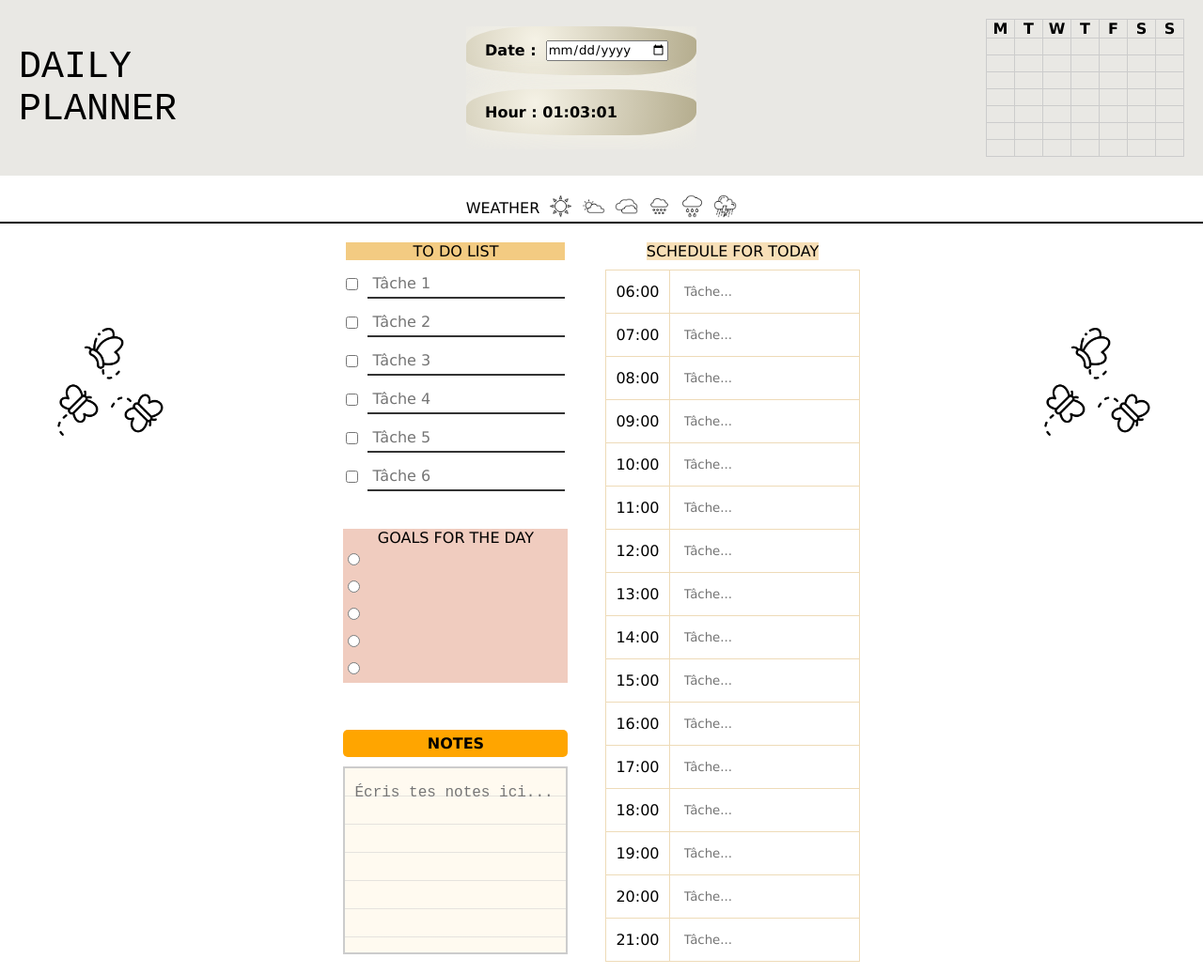
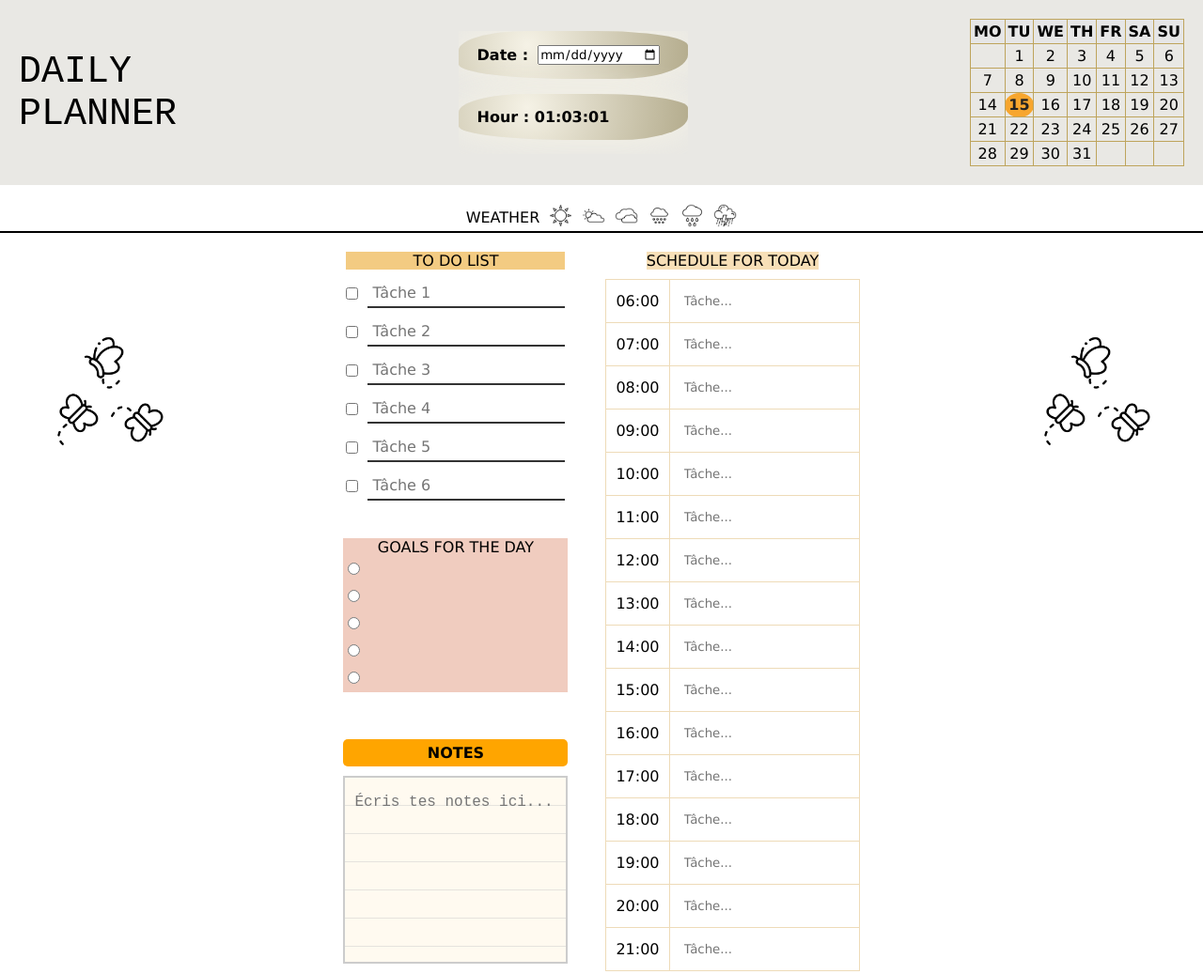
Before and after one commit to Yan739/Daily-Planner, a plain HTML site: page index.html in a window 1280 px wide. Shown: the whole page at 94% size. Drawn offline with Linux system fonts and the light colour scheme.

Commit message:
feat: set calendar

```diff
--- a/index.html
+++ b/index.html
@@ -19,86 +19,7 @@
         <div class="date-time" id="time">Hour : 00:00:00</div>
       </div>
 
-      <div class="calendar">
-        <table class="calendar-table">
-          <thead>
-            <tr>
-              <th>M</th>
-              <th>T</th>
-              <th>W</th>
-              <th>T</th>
-              <th>F</th>
-              <th>S</th>
-              <th>S</th>
-            </tr>
-          </thead>
-          <tbody>
-            <tr>
-              <td></td>
-              <td></td>
-              <td></td>
-              <td></td>
-              <td></td>
-              <td></td>
-              <td></td>
-            </tr>
-            <tr>
-              <td></td>
-              <td></td>
-              <td></td>
-              <td></td>
-              <td></td>
-              <td></td>
-              <td></td>
-            </tr>
-            <tr>
-              <td></td>
-              <td></td>
-              <td></td>
-              <td></td>
-              <td></td>
-              <td></td>
-              <td></td>
-            </tr>
-            <tr>
-              <td></td>
-              <td></td>
-              <td></td>
-              <td></td>
-              <td></td>
-              <td></td>
-              <td></td>
-            </tr>
-            <tr>
-              <td></td>
-              <td></td>
-              <td></td>
-              <td></td>
-              <td></td>
-              <td></td>
-              <td></td>
-            </tr>
-            <tr>
-              <td></td>
-              <td></td>
-              <td></td>
-              <td></td>
-              <td></td>
-              <td></td>
-              <td></td>
-            </tr>
-            <tr>
-              <td></td>
-              <td></td>
-              <td></td>
-              <td></td>
-              <td></td>
-              <td></td>
-              <td></td>
-            </tr>
-          </tbody>
-        </table>
-      </div>
+      <div id="calendar"></div>
     </header>
 
     <div class="weather">
--- a/script.js
+++ b/script.js
@@ -10,3 +10,58 @@ const showTime = () => {
 };
 showTime();
 setInterval(showTime, 1000);
+
+const createCalendar = (elem, year, month) => {
+  let mon = month - 1;
+  let d = new Date(year, mon);
+
+  let table =
+    "<table><tr><th>MO</th><th>TU</th><th>WE</th><th>TH</th><th>FR</th><th>SA</th><th>SU</th></tr><tr>";
+
+  for (let i = 0; i < getDay(d); i++) {
+    table += "<td></td>";
+  }
+
+  const today = new Date();
+  while (d.getMonth() == mon) {
+    let isToday =
+      d.getDate() === today.getDate() &&
+      d.getMonth() === today.getMonth() &&
+      d.getFullYear() === today.getFullYear();
+    if (isToday) {
+      table += `<td class="today">${d.getDate()}</td>`;
+    } else {
+      table += `<td>${d.getDate()}</td>`;
+    }
+
+    if (getDay(d) % 7 == 6) {
+      table += "</tr><tr>";
+    }
+
+    d.setDate(d.getDate() + 1);
+  }
+
+  if (getDay(d) != 0) {
+    for (let i = getDay(d); i < 7; i++) {
+      table += "<td></td>";
+    }
+  }
+
+  table += "</tr></table>";
+
+  elem.innerHTML = table;
+};
+
+const getDay = (date) => {
+  let day = date.getDay();
+  if (day == 0) day = 7;
+  return day - 1;
+};
+
+const calendarElem = document.getElementById("calendar");
+if (calendarElem) {
+  now = new Date();
+  createCalendar(calendarElem, now.getFullYear(), now.getMonth() + 1);
+} else {
+  console.error("Calendar element not found");
+}
--- a/style.css
+++ b/style.css
@@ -1,3 +1,10 @@
+/* Highlight today's date in the calendar */
+.today {
+  background-color: #f7a62e;
+  color: #222;
+  font-weight: bold;
+  border-radius: 50%;
+}
 * {
   margin: 0;
   padding: 0;
@@ -37,18 +44,20 @@ header {
   gap: 10px;
 }
 
+table {
+  border-collapse: collapse;
+}
 
-.calendar-table {
-  border-collapse: collapse;
-  table-layout: fixed;
-  font-size: 16px;
+td,
+th {
+  border: 1px solid rgb(190, 164, 92);
+  padding: 3px;
+  text-align: center;
 }
-.calendar-table th,
-.calendar-table td {
-  border: 1px solid #ccc;
-  width: 30px;
-  height: 18px;
-  text-align: center;
+
+th {
+  font-weight: bold;
+  background-color: #e6e6e6;
 }
 
 .weather {
```
Also changed, not shown: 1 other file.
